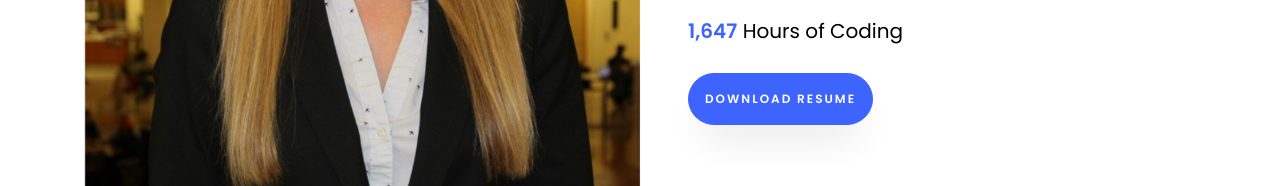
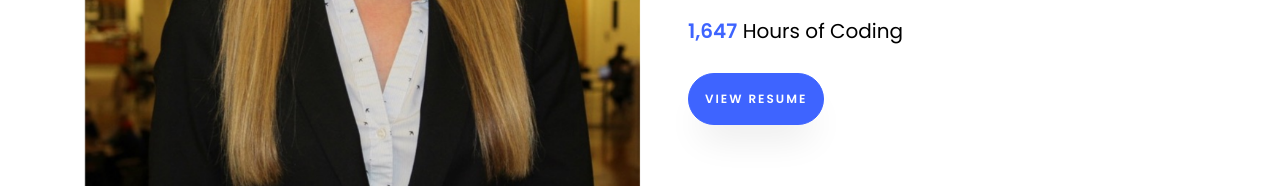
Before and after one commit to shoeferg13/shoeferg13.github.io, a plain HTML site: page index.html in a window 1280 px wide. Shown: the part 1184-1370 px from the top of the page. Drawn offline with Linux system fonts and the light colour scheme; files whose address does not match are found by name.

Commit message:
updated resume

```diff
--- a/index.html
+++ b/index.html
@@ -104,7 +104,7 @@
 	                <span class="number" data-number="1670">0</span>
 	                <span>Hours of Coding</span>
                 </p>
-                <p><a href="Shannon-Ferguson-T&M-Resume-copy.docx" class="btn btn-primary py-3 px-3">Download Resume</a></p>
+                <p><a href="SHANNON FERGUSON-2.pdf" class="btn btn-primary py-3 px-3">View Resume</a></p>
               </div>
 	          </div>
 	        </div>
```
